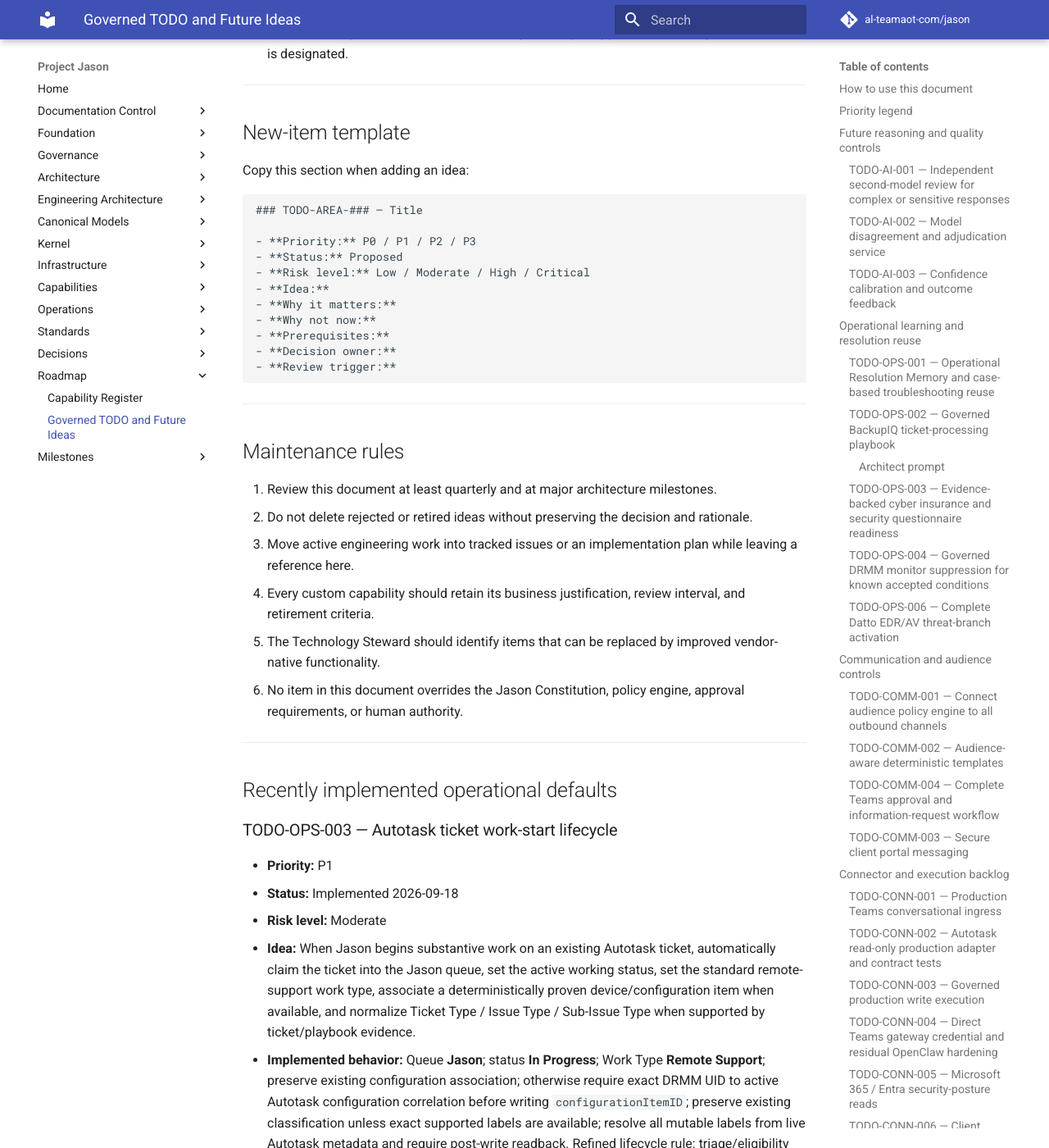
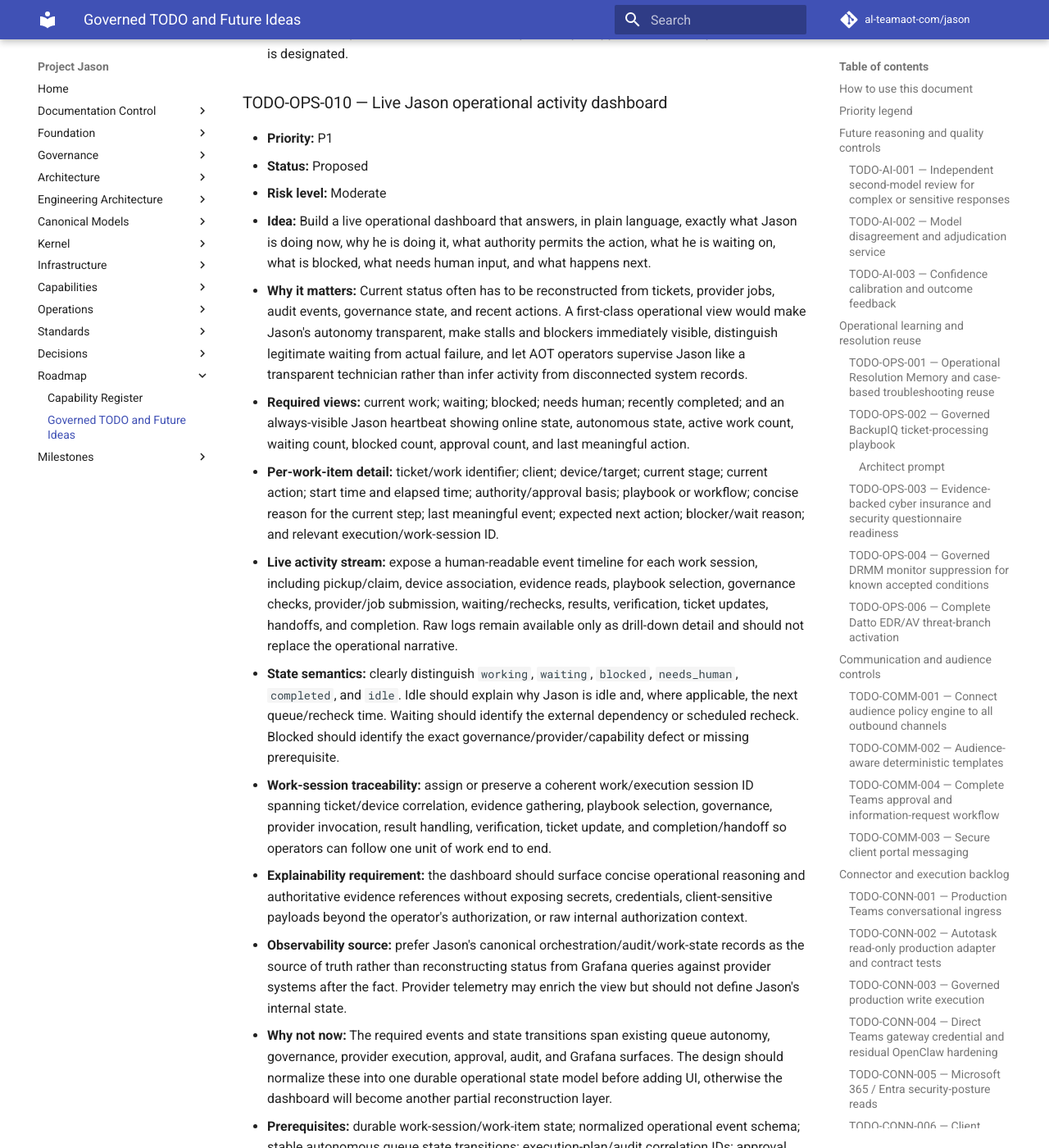
Before and after one commit to al-teamaot-com/jason, an MkDocs documentation site: the page built from docs/roadmaps/Project-Jason-TODO-and-Future-Ideas.md, in a window 1280 px wide and 1400 px high, scrolled down 55314 px. Shown: the whole window at 82% size. Built offline with MkDocs 1.6.1 and Material for MkDocs 9.7.7, drawn with Linux system fonts in a browser that asks for light colours; comment, search, counter and statistics services are not loaded; some of the changed text lies outside the part shown.

Commit message:
Add live Jason operational activity dashboard TODO

```diff
--- a/docs/roadmaps/Project-Jason-TODO-and-Future-Ideas.md
+++ b/docs/roadmaps/Project-Jason-TODO-and-Future-Ideas.md
@@ -1221,6 +1221,26 @@
 - **Decision owner:** Jason Governance Authority / AOT Owner
 - **Review trigger:** Run one controlled production handoff when the owner is available for the bounded acceptance window or when an equivalent pre-approved non-disruptive test ticket is designated.
 
+
+### TODO-OPS-010 — Live Jason operational activity dashboard
+
+- **Priority:** P1
+- **Status:** Proposed
+- **Risk level:** Moderate
+- **Idea:** Build a live operational dashboard that answers, in plain language, exactly what Jason is doing now, why he is doing it, what authority permits the action, what he is waiting on, what is blocked, what needs human input, and what happens next.
+- **Why it matters:** Current status often has to be reconstructed from tickets, provider jobs, audit events, governance state, and recent actions. A first-class operational view would make Jason's autonomy transparent, make stalls and blockers immediately visible, distinguish legitimate waiting from actual failure, and let AOT operators supervise Jason like a transparent technician rather than infer activity from disconnected system records.
+- **Required views:** current work; waiting; blocked; needs human; recently completed; and an always-visible Jason heartbeat showing online state, autonomous state, active work count, waiting count, blocked count, approval count, and last meaningful action.
+- **Per-work-item detail:** ticket/work identifier; client; device/target; current stage; current action; start time and elapsed time; authority/approval basis; playbook or workflow; concise reason for the current step; last meaningful event; expected next action; blocker/wait reason; and relevant execution/work-session ID.
+- **Live activity stream:** expose a human-readable event timeline for each work session, including pickup/claim, device association, evidence reads, playbook selection, governance checks, provider/job submission, waiting/rechecks, results, verification, ticket updates, handoffs, and completion. Raw logs remain available only as drill-down detail and should not replace the operational narrative.
+- **State semantics:** clearly distinguish `working`, `waiting`, `blocked`, `needs_human`, `completed`, and `idle`. Idle should explain why Jason is idle and, where applicable, the next queue/recheck time. Waiting should identify the external dependency or scheduled recheck. Blocked should identify the exact governance/provider/capability defect or missing prerequisite.
+- **Work-session traceability:** assign or preserve a coherent work/execution session ID spanning ticket/device correlation, evidence gathering, playbook selection, governance, provider invocation, result handling, verification, ticket update, and completion/handoff so operators can follow one unit of work end to end.
+- **Explainability requirement:** the dashboard should surface concise operational reasoning and authoritative evidence references without exposing secrets, credentials, client-sensitive payloads beyond the operator's authorization, or raw internal authorization context.
+- **Observability source:** prefer Jason's canonical orchestration/audit/work-state records as the source of truth rather than reconstructing status from Grafana queries against provider systems after the fact. Provider telemetry may enrich the view but should not define Jason's internal state.
+- **Why not now:** The required events and state transitions span existing queue autonomy, governance, provider execution, approval, audit, and Grafana surfaces. The design should normalize these into one durable operational state model before adding UI, otherwise the dashboard will become another partial reconstruction layer.
+- **Prerequisites:** durable work-session/work-item state; normalized operational event schema; stable autonomous queue state transitions; execution-plan/audit correlation IDs; approval and human-review handoff state; provider job correlation; secret-safe telemetry/export; and Grafana or equivalent dashboard integration.
+- **Decision owner:** Jason Governance Authority / AOT Owner
+- **Review trigger:** Begin design once the current autonomous queue workflow and human-review handoff are production-accepted, or sooner if lack of live visibility is materially slowing supervision/testing.
+
 ---
 
 ## New-item template
```
